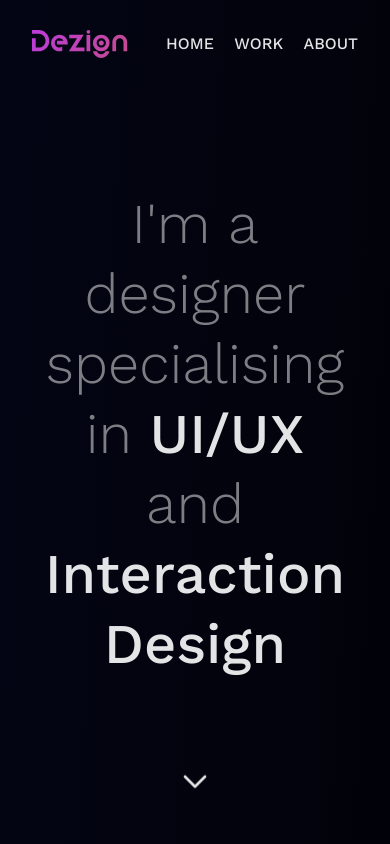
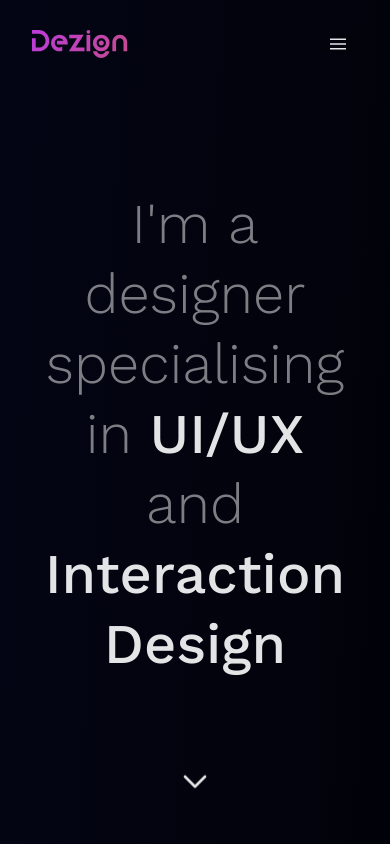
Before and after one commit to ojedacristian/next-tailwind-portfolio, a Next.js app: page / in a window 390 px wide. Shown: the top 844 px of the page. Built offline with nearby package versions, Linux system fonts and the light colour scheme.

Commit message:
Mobile menu incorporado, falta que funcionen los buttons

```diff
--- a/app/page.tsx
+++ b/app/page.tsx
@@ -1,6 +1,6 @@
-import { Home, Clients, Works, About, Footer } from '../components/sections';
+import { Home, Clients, Works, About, Footer } from '../components/sections'
 
-export default function App() {
+export default function App (): JSX.Element {
   return (
      <>
         <Home/>
--- /dev/null
+++ b/components/MobileMenu.tsx
@@ -0,0 +1,65 @@
+'use client'
+
+import React from 'react'
+import { DezignLogo } from './icons'
+
+const toggleMenu = (): void => {
+  const menu = document.getElementById('mobilemenu')
+  menu?.classList.toggle('hidden')
+}
+
+export const MobileMenu: React.FC = () => {
+  return (
+        <nav className="relative flex justify-between items-center lg:hidden">
+            <div className="">
+                <button className="flex items-center text-neutral-1 p-3" onClick={ toggleMenu }>
+                    <svg className="block h-4 w-4 fill-current" viewBox="0 0 20 20" xmlns="http://www.w3.org/2000/svg">
+                        <title>Mobile menu</title>
+                        <path d="M0 3h20v2H0V3zm0 6h20v2H0V9zm0 6h20v2H0v-2z"></path>
+                    </svg>
+                </button>
+            </div>
+            <div className="navbar-menu relative z-50 hidden" id='mobilemenu' >
+                <div className="navbar-backdrop fixed inset-0 bg-gray-900 opacity-25" onClick={toggleMenu}></div>
+                <nav className="fixed top-0 left-0 bottom-0 flex flex-col w-5/6 max-w-sm py-6 px-6 bg-gray-900 border-r border-gray-700 overflow-y-auto">
+                    <div className="flex items-center justify-between mb-8">
+                        <DezignLogo />
+                        <button className="navbar-close" onClick={toggleMenu}>
+                            <svg className="h-6 w-6 text-neutral-2 cursor-pointer hover:text-neutral-1" xmlns="http://www.w3.org/2000/svg" fill="none" viewBox="0 0 24 24" stroke="currentColor">
+                                <path strokeLinecap="round" strokeLinejoin="round" strokeWidth="2" d="M6 18L18 6M6 6l12 12"></path>
+                            </svg>
+                        </button>
+                    </div>
+                    <div>
+                        <ul>
+                            <li className="mb-1">
+                                <a className="block p-4 text-sm group font-semibold text-neutral-1 hover:text-primary rounded" href="#" onClick={toggleMenu}>Home</a>
+                            </li>
+                            <li className="mb-1">
+                                <a className="block p-4 text-sm font-semibold text-neutral-1 hover:bg-gray-900 hover:text-primary rounded" href="#">About Us</a>
+                            </li>
+                            <li className="mb-1">
+                                <a className="block p-4 text-sm font-semibold text-neutral-1 hover:bg-gray-900 hover:text-primary rounded" href="#">Services</a>
+                            </li>
+                            <li className="mb-1">
+                                <a className="block p-4 text-sm font-semibold text-neutral-1 hover:bg-gray-900 hover:text-primary rounded" href="#">Pricing</a>
+                            </li>
+                            <li className="mb-1">
+                                <a className="block p-4 text-sm font-semibold text-neutral-1 hover:bg-gray-900 hover:text-primary rounded" href="#">Contact</a>
+                            </li>
+                        </ul>
+                    </div>
+                    <div className="mt-auto">
+                        <div className="pt-6">
+                            <a className="block px-4 py-3 mb-3 leading-loose text-xs text-center font-semibold bg-gray-50 hover:bg-gray-100 rounded-xl" href="#">Sign in</a>
+                            <a className="block px-4 py-3 mb-2 leading-loose text-xs text-center text-white font-semibold bg-blue-600 hover:bg-blue-700  rounded-xl" href="#">Sign Up</a>
+                        </div>
+                        <p className="my-4 text-xs text-center text-gray-400">
+                            <span>Copyright © 2023</span>
+                        </p>
+                    </div>
+                </nav>
+            </div>
+        </nav>
+  )
+}
--- a/components/sections/Home.tsx
+++ b/components/sections/Home.tsx
@@ -2,6 +2,7 @@
 import { Chevron, DezignLogo } from '../icons'
 import { NavButton } from '../NavButton'
 import { type NavButtonProps } from '@/interfaces/interfaces'
+import { MobileMenu } from '../MobileMenu'
 
 const links: NavButtonProps[] = [{
   title: 'Home',
@@ -25,14 +26,16 @@
             >
                 <DezignLogo />
                 <nav
-                    className='flex justify-between w-48'
-                    >
+                    className='hidden
+                        lg:flex justify-between w-48'
+                >
                     {
                         links.map(({ title, id }: NavButtonProps) => (
-                            <NavButton title={title} id={id} key={title}/>
+                            <NavButton title={title} id={id} key={title} />
                         ))
                     }
                 </nav>
+                <MobileMenu/>
             </header>
             <div>
                 <h1
```
